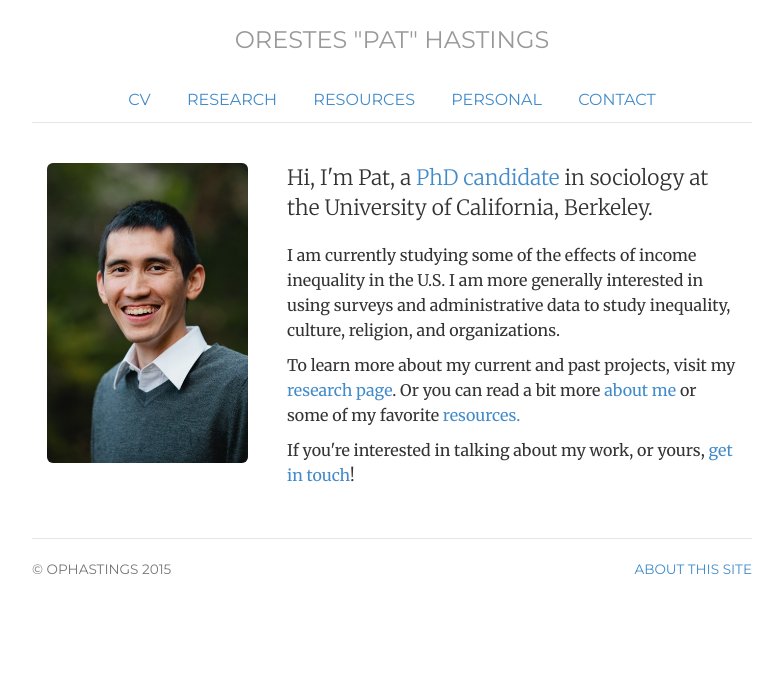
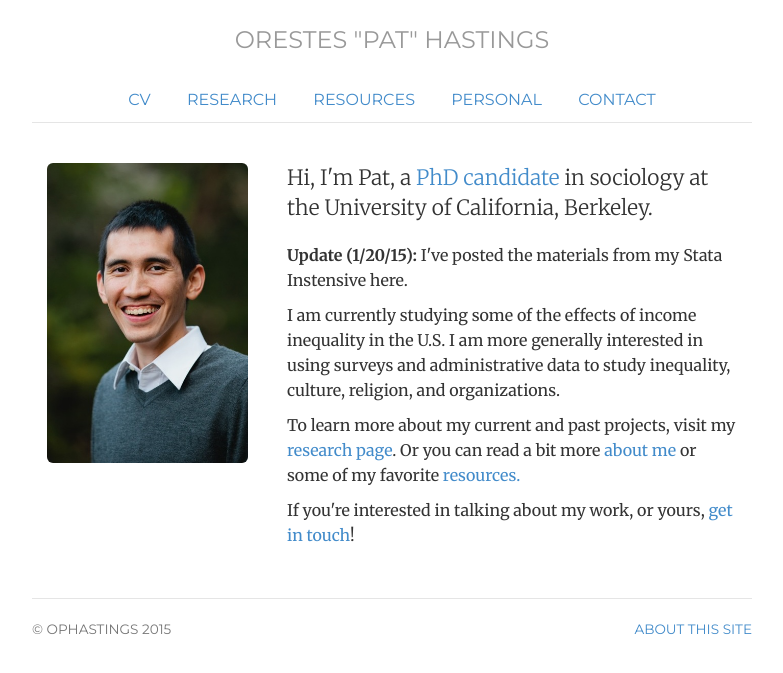
Before and after one commit to ophastings/ophastings.github.io, a Jekyll site: the page built from index.html, in a window 1280 px wide. Shown: the top 673 px of the page, without its empty margins (248-1031 px from the left). Built offline with Jekyll 4.4.1, drawn with Linux system fonts in a browser that asks for light colours; comment, search, counter and statistics services are not loaded.

Commit message:
Update index.html

```diff
--- a/index.html
+++ b/index.html
@@ -16,6 +16,7 @@ description: Website of Orestes Pat Hastings, sociology PhD candidate at UC Berk
 	<div itemscope itemtype="http://data-vocabulary.org/Person" class="col-sm-8">
 	<p class="lead">Hi, I'm Pat, a <a href="http://sociology.berkeley.edu/graduate-student/orestes-pat-hastings">PhD
 		candidate</a> in sociology at the University of California, Berkeley.</p>
+	<p><b>Update (1/20/15):</b> I've posted the materials from my Stata Instensive here. </p>
 	<p>I am currently studying some of the effects of income inequality in the U.S. I am more generally interested in using
 	surveys and administrative data to study inequality, culture, religion, and organizations.</p>
 	<p>To learn more about my current and past projects, visit my <a href="research">research page</a>. Or you can
```
